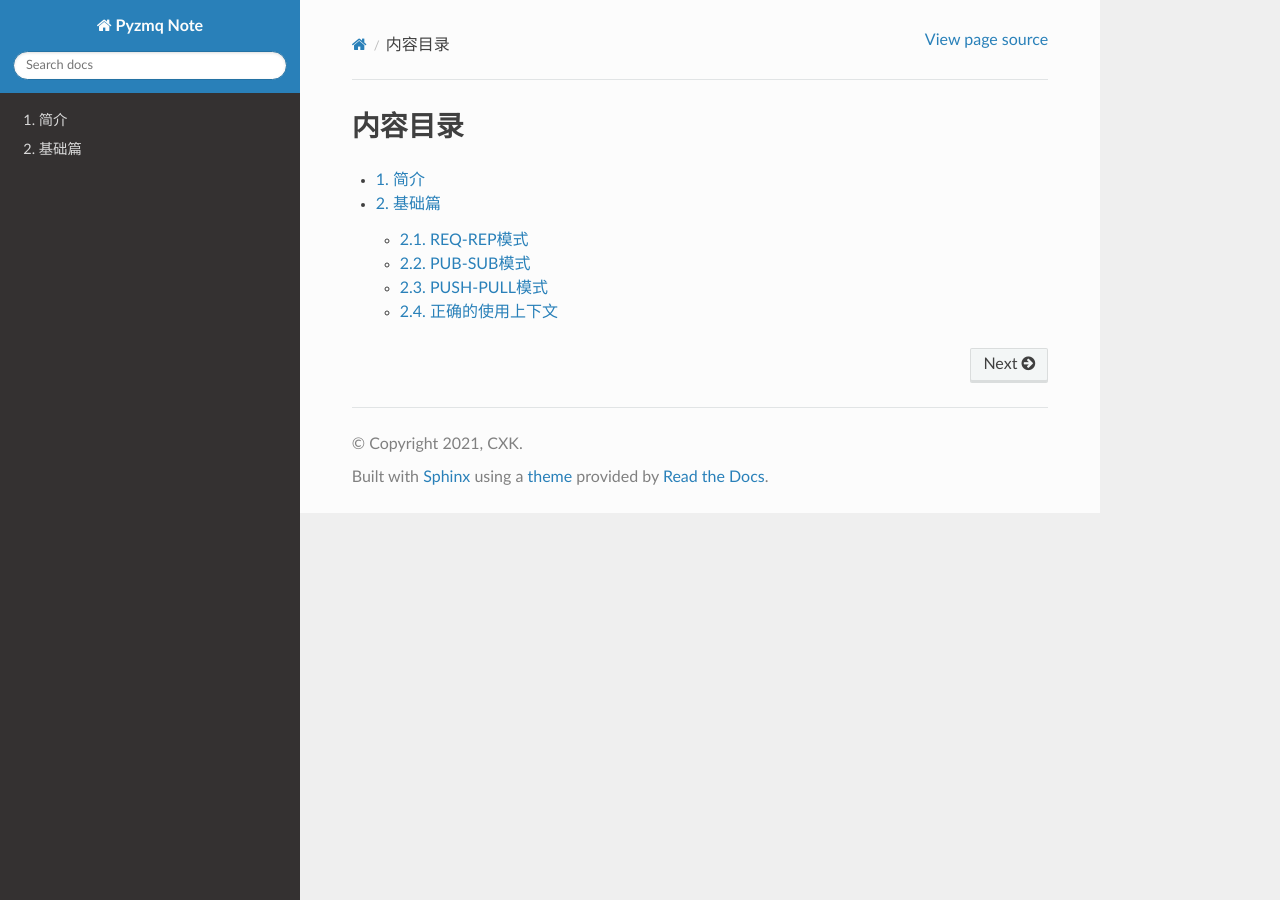
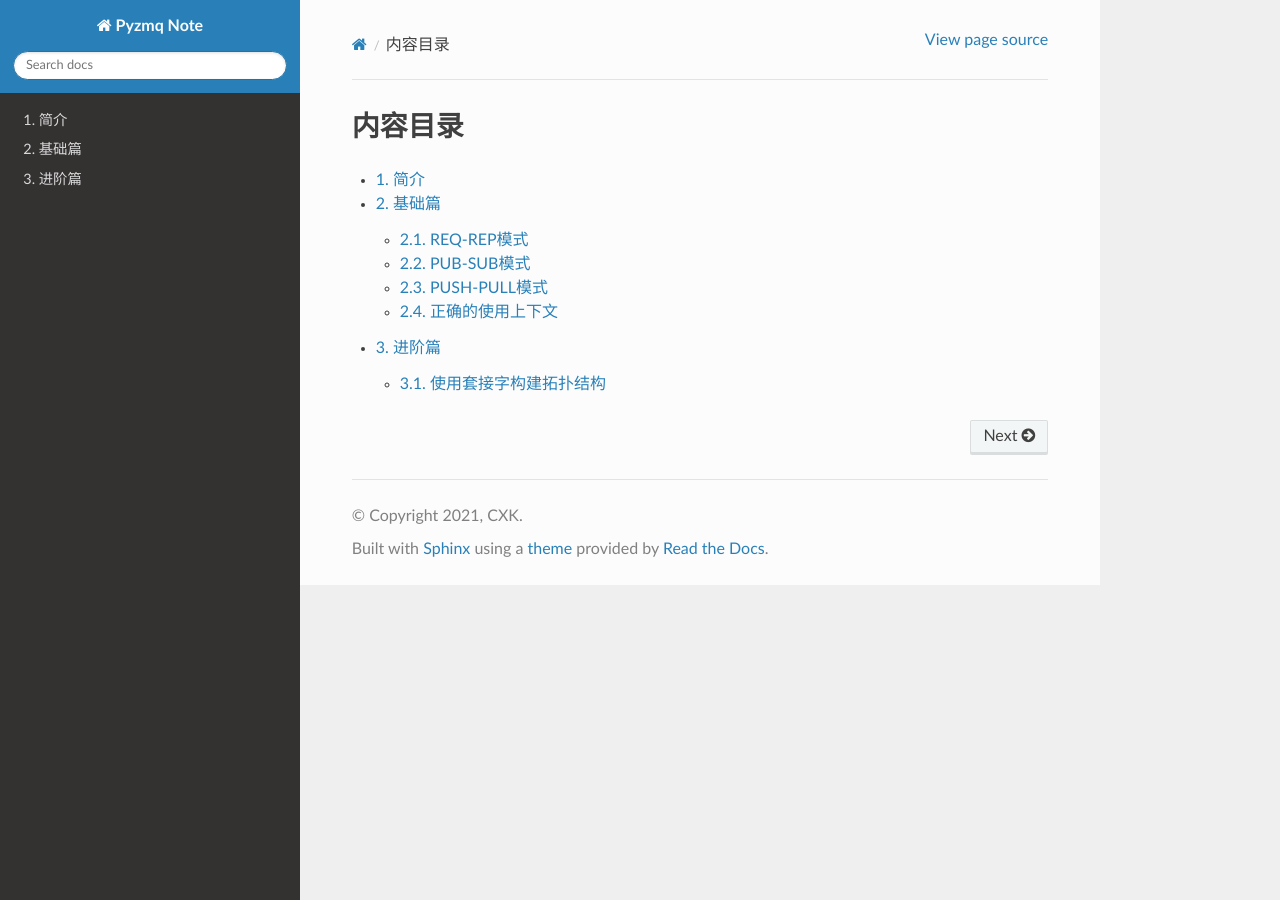
Before and after one commit to cxk-lc/pyzmq_notes, a Sphinx documentation site: the page built from source/index.rst, in a window 1280 px wide. Built offline with Sphinx 7.4.7 and the Read the Docs theme 2.0.0, drawn with Linux system fonts in a browser that asks for light colours; some of the changed lines change nothing that is shown.

Commit message:
add advanced.md 使用套接字构建拓扑结构

````diff
--- /dev/null
+++ b/source/doc/advanced.md
@@ -0,0 +1,42 @@
+# 进阶篇
+
+`ZMQ`的`socket`的生命周期：
+
+1. 创建和销毁套接字
+2. 配置和读取套接字选项
+3. 为套接字建立连接
+4. 发送和接收消息
+
+## 使用套接字构建拓扑结构
+
+在两个节点相互连接时，一个使用`bind()`，另一个使用`connect()`。一般来说，使用`bind()`的是服务端，绑定`socket`至端点，地址固定；使用`connect()`为服务端，连接`socket`至端点，地址不固定。端点是指某个广为人知的网络地址。
+
+`ZMQ`连接和传统的`TCP`连接是有区别的，主要有：
+
+- 使用多种协议，`inproc`（进程内）、`ipc`（进程间）、`tcp`、 `pgm`（广播）、`epgm`。
+- 当客户端使用`connect()`时连接就已经建立了，并不要求该 端点已有某个服务使用`bind()`进行了绑定。
+- 连接是异步的，并由一组消息队列做缓冲。
+- 连接会表现出某种消息模式，这是由创建连接的套接字类型决定的。
+- 一个套接字可以有多个输入和输出连接。
+- `ZMQ`没有类似Python原生`socket`中的`accept()`的函数，当套接字绑定至端 点时它就自动开始接受连接了。
+
+在现在很多架构都是使用了类似于`C/S（client/server）`的架构。相比于服务端，客户端的组件要更加动态。服务端的地址对于客户端来说，往往是可见的，反之则不然。在传统的网络连接中，如果先打开客户端，再打开服务端，那客户端势必会受到系统的报错信息，但是`ZMQ`的机制，却让我们自由的先后启动架构中任意一方的组件。
+
+服务端节点可以仅使用一个套接字就能绑定至多个端点。也就是说，它能够使用不同的协议来建立连接：
+
+```python
+import zmq
+context = zmq.Context()
+socket = context.socket(zmq.PUB)
+
+socket.bind('tcp://127.0.0.1:5555')
+socket.bind('ipc://myserver.ipc')
+```
+
+当然，多次绑定同一个地址是不允许的，这样会报错：**`zmq.error.ZMQError: Address in use`**。
+
+每当有客户端节点使用`connect()`连接至上述某个端点时，服务端就会自动创建连接。`ZMQ`没有对连接数量进行限制。此外，客户端节点也可以使用一个`socket`同时建立多个连接。大多数情况下，哪个节点充当服务端，哪个作为客户端，是网络架构层 面的内容，而非消息流问题。不过也有一些特殊情况（如失去连接后的 消息重发），同一种`socket`使用绑定和连接是会有一些不同的行为的。所以说，当在设计架构时，应该遵循**服务端是稳定的，客户端是灵活的**原则，就不太会出错。
+
+`socket`是有类型的，`socket`类型定义了套接字的行为，它在发送和接收消息时的规则等。将不同种类的`socket`进行连接，如PUB-SUB组 合，这种组合称之为**发布-订阅**模式。
+
+`socket`可以使用不同的方式连接，构建了`ZMQ`最基本的消息队列系统。在此基础之上，我们还可以在建立更为复杂的装置或是路由机制。`ZMQ`提供了一整台组件，可在网络架构中根据需求去组装使用。
--- a/source/index.rst
+++ b/source/index.rst
@@ -12,3 +12,4 @@
 
    doc/introduce.md
    doc/basic.md
+   doc/advanced.md
````
